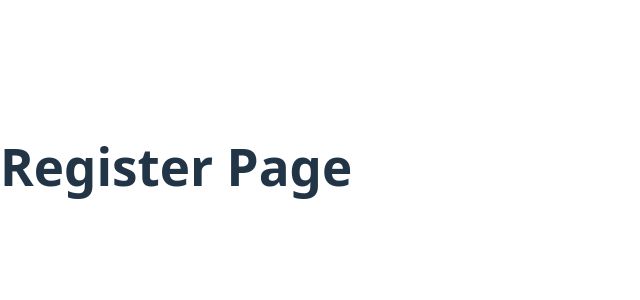
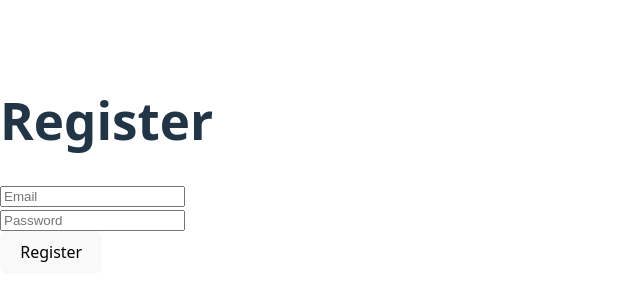
Before and after one commit to ThisIsJanAdrian/blog-webapp, a React (Vite) app: page /register in a window 1280 px wide. Shown: the part 234-534 px from the top of the page, without its empty margins (0-640 px from the left). Built offline with nearby package versions, Linux system fonts and the light colour scheme.

Commit message:
Added authentication functions with Supabase

```diff
--- a/src/pages/BlogFeed.tsx
+++ b/src/pages/BlogFeed.tsx
@@ -1,3 +1,12 @@
 export default function BlogFeed() {
-    return <h1>Blog Feed Page</h1>
+    return (
+        <div>
+            <h1>Blog Feed Page</h1>
+            <form>
+                <button type='button' onClick={() => window.location.href = '/logout'}>
+                    Logout
+                </button>
+            </form>
+        </div>
+    );
 }
--- a/src/pages/Login.tsx
+++ b/src/pages/Login.tsx
@@ -1,5 +1,6 @@
 import React, { useState } from 'react';
 import { useDispatch } from 'react-redux';
+import { useNavigate } from 'react-router-dom';
 import { authSlice } from '../app/authSlice';
 import { supabase } from '../services/supabaseClient';
 
@@ -14,17 +15,18 @@ export default function Login() {
         setError('');
 
         try {
-            const response = await supabase.auth.signInWithPassword({
+            const { data, error } = await supabase.auth.signInWithPassword({
                 email,
                 password,
             });
 
-            if (response.error) {
-                setError(response.error.message);
+            if (error) {
+                setError(error.message);
             }
-            else if (response.data.user) {
-                dispatch(authSlice.actions.login({ email: response.data.user.email! }));
-                console.log('Login successful for:', response.data.user.email);
+            else if (data.user) {
+                dispatch(authSlice.actions.login({ email: data.user.email! }));
+                console.log('Login successful for:', data.user.email);
+                navigate('/feed');
             }
         }
         catch (err) {
@@ -32,6 +34,8 @@ export default function Login() {
             console.error(err);
         }
     }
+
+    const navigate = useNavigate();
 
     return (
         <div>
@@ -54,6 +58,11 @@ export default function Login() {
                 />
                 <br />
                 <button type='submit'>Login</button>
+                <br />
+                <button type='button' onClick={() => navigate('/register')}>
+                    Register
+                </button>
+                {error && <p style={{ color: 'red' }}>{error}</p>}
             </form>
         </div>
     )
--- a/src/pages/Logout.tsx
+++ b/src/pages/Logout.tsx
@@ -1,3 +1,27 @@
+import { use, useEffect } from 'react';
+import { useDispatch } from 'react-redux';
+import { useNavigate } from 'react-router-dom';
+import { supabase } from '../services/supabaseClient';
+import { authSlice } from '../app/authSlice';
+
 export default function Logout() {
-    return <h1>Logout Page</h1>
+    const dispatch = useDispatch();
+    const navigate = useNavigate();
+
+    useEffect(() => {
+        const logoutUser = async () => {
+            await supabase.auth.signOut();
+            dispatch(authSlice.actions.logout());
+            console.log('User logged out successfully');
+            navigate('/login');
+        };
+
+        logoutUser();
+    }, []);
+
+    return (
+        <div>
+            <h1>Logging out...</h1>
+        </div>
+    );
 }
--- a/src/pages/Register.tsx
+++ b/src/pages/Register.tsx
@@ -1,3 +1,60 @@
+import { useState } from 'react';
+import { useNavigate } from 'react-router-dom';
+import { supabase } from '../services/supabaseClient';
+
 export default function Register() {
-    return <h1>Register Page</h1>
+    const [email, setEmail] = useState('');
+    const [password, setPassword] = useState('');
+    const [error, setError] = useState('');
+    const navigate = useNavigate();
+
+    const handleRegister = async (e: React.FormEvent) => {
+        e.preventDefault();
+        setError('');
+
+        try {
+            const { data, error } = await supabase.auth.signUp({
+                email,
+                password,
+            });
+
+            if (error) {
+                setError(error.message);
+            }
+            else if (data.user) {
+                console.log('Registration successful for:', data.user.email);
+                navigate('/login');
+            }
+        }
+        catch (err) {
+            setError('An unexpected error occured. Please try again.');
+            console.error(err);
+        }
+    };
+
+    return (
+        <div>
+            <h1>Register</h1>
+            <form onSubmit={handleRegister}>
+                <input
+                type='email'
+                placeholder='Email'
+                value={email}
+                onChange={(e) => setEmail(e.target.value)}
+                required
+                />
+                <br />
+                <input
+                type='password'
+                placeholder='Password'
+                value={password}
+                onChange={(e) => setPassword(e.target.value)}
+                required
+                />
+                <br />
+                {error && <p style={{ color: 'red' }}>{error}</p>}
+                <button type='submit'>Register</button>
+            </form>
+        </div>
+    );
 }
```
